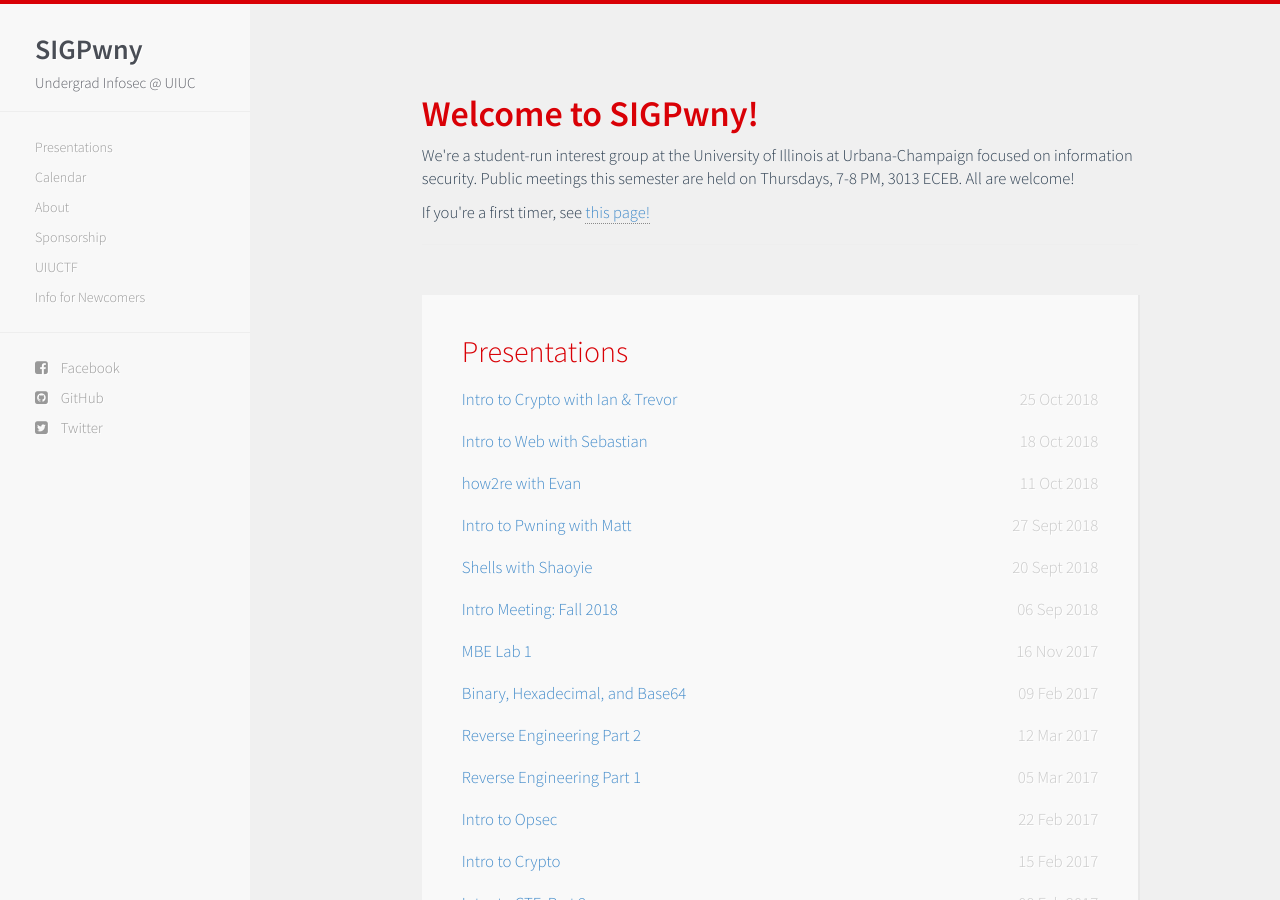
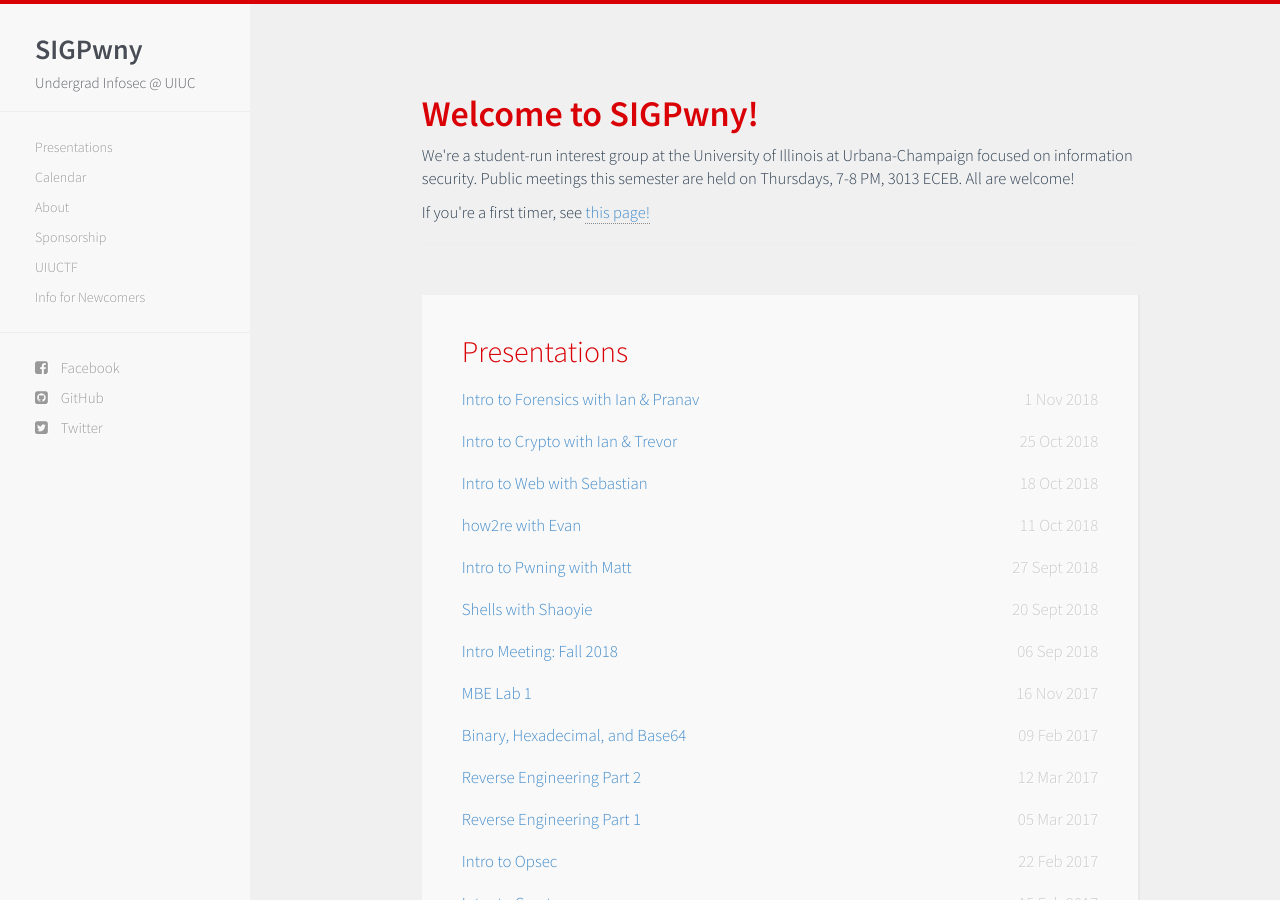
Before and after one commit to sigpwny/sigpwny.github.io-archive, a Jekyll site: the page built from index.html, in a window 1280 px wide and 900 px high. Built offline with Jekyll 4.4.1, drawn with Linux system fonts in a browser that asks for light colours; nearby versions of some CDN libraries.

Commit message:
automated

```diff
--- a/_includes/presentations.html
+++ b/_includes/presentations.html
@@ -13,6 +13,10 @@
 -->
 
 		<!-- new member task: add all of these -->
+    <li><span>
+      <a href = https://docs.google.com/presentation/d/1mXy-PeP1PDk_3hOLp3PNh2qHNsVN5u59kKBZOujn03o">Intro to Forensics with Ian & Pranav</a>
+      <time class="pull-right post-list">1 Nov 2018</time>
+    </span></li>
     <li><span>
       <a href = https://docs.google.com/presentation/d/1wbcgS5gbN6Jmk4kwCj3y9D7iYUkoQSYTFzkTNcLPGck/edit?usp=sharing">Intro to Crypto with Ian & Trevor</a>
       <time class="pull-right post-list">25 Oct 2018</time>
```
Also changed, not shown: 1 other file.
